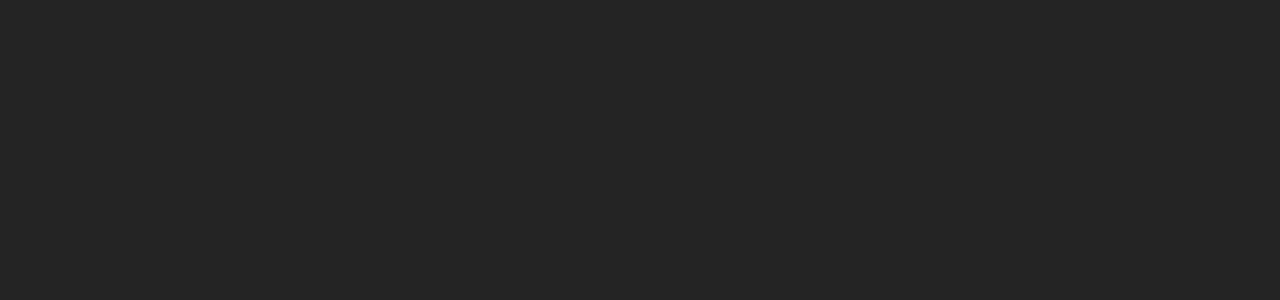
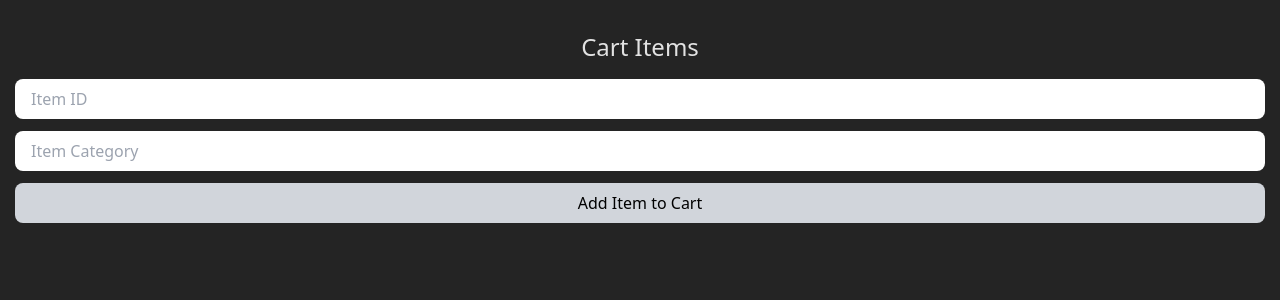
Before and after one commit to devrafael7/Next-Projects, a React (Vite) app in the folder project4/project4/: page /Cart in a window 1280 px wide. Before the commit this address had no page. Shown: the top 300 px of the page. Built offline with nearby package versions, Linux system fonts and the light colour scheme.

Commit message:
cart items and function to add items to it have been created

```diff
--- a/project4/project4/src/App.tsx
+++ b/project4/project4/src/App.tsx
@@ -1,7 +1,8 @@
 import { BrowserRouter, Routes, Route } from "react-router-dom";
 import Calculator from "./components/Calculator";
-import Home from "./pages/Home"
+import Home from "./pages/Home";
 import ShoppingCart from "./components/ShoppingCart";
+import Cart from "./components/Cart";
 
 function App() {
   return (
@@ -10,6 +11,7 @@
         <Route path="/" element={<Home />} />
         <Route path="/Calculator" element={<Calculator />} />
         <Route path="/ShoppingCart" element={<ShoppingCart />} />
+        <Route path="/Cart" element={<Cart />} />
       </Routes>
     </BrowserRouter>
   );
--- /dev/null
+++ b/project4/project4/src/components/Cart.tsx
@@ -0,0 +1,70 @@
+import React, { useState } from "react";
+
+type Cart = {
+  id: number;
+  category: string;
+};
+
+export default function Cart() {
+  const [items, setItems] = useState<Cart[]>([]);
+
+  const [itemID, setItemID] = useState("");
+  const [itemCategory, setItemCategory] = useState("");
+
+  const addItemSubmit = (e: React.FormEvent) => {
+    e.preventDefault();
+
+    const newItem: Cart = {
+      id: Number(itemID),
+      category: itemCategory.trim(),
+    };
+
+    setItems([...items, newItem]);
+    setItemID('');
+    setItemCategory('');
+  };
+
+  console.log(items);
+  return (
+    <div className="w-full flex flex-col">
+      <h1 className="text-2xl self-center my-4">Cart Items</h1>
+
+      <form
+        onSubmit={addItemSubmit}
+        className="w-full items-center flex flex-col gap-3 mb-7"
+        action=""
+      >
+        <input
+          type="number"
+          name="id"
+          placeholder="Item ID"
+          className="px-4 py-2 w-full rounded-lg outline-none"
+          value={itemID}
+          onChange={(e) => setItemID(e.target.value)}
+          required
+        />
+        <input
+          type="text"
+          name="id"
+          placeholder="Item Category"
+          className="px-4 py-2 w-full rounded-lg outline-none"
+          value={itemCategory}
+          onChange={(e) => setItemCategory(e.target.value)}
+          required
+        />
+        <button
+          className="w-full py-2 bg-gray-300 text-black rounded-lg hover:bg-gray-200"
+          type="submit"
+        >
+          Add Item to Cart
+        </button>
+      </form>
+
+      {items.map((i) => (
+        <span className="text-md mb-1" key={i.id}>
+          <span className="font-semibold">{i.id}</span> - {i.category}
+        </span>
+      ))}
+    </div>
+  );
+}
```
